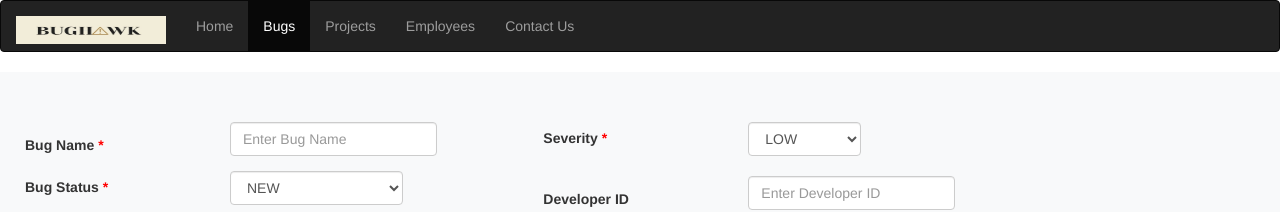
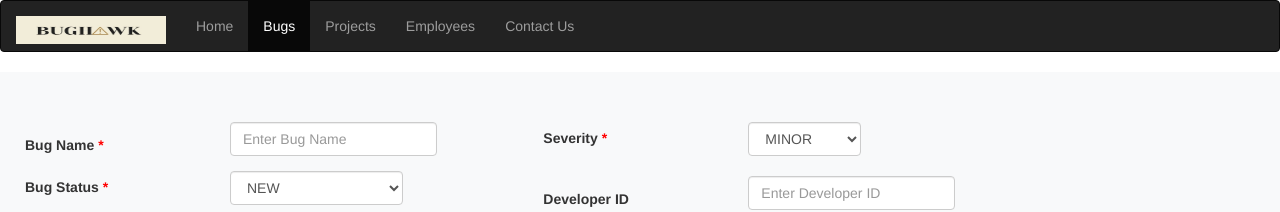
Before and after one commit to ibmkunalpawar/BTSAngular, an Angular app: page /update in a window 1280 px wide. Shown: the top 212 px of the page. Built offline with nearby package versions, Linux system fonts and the light colour scheme.

Commit message:
Update  bug with IgnoreCase

```diff
--- a/src/app/update-bug/update-bug.component.html
+++ b/src/app/update-bug/update-bug.component.html
@@ -68,7 +68,7 @@
               <label><b>Severity <span style="color:red">*</span></b></label>
 
               <select class="form-control" id='severity'>
-                  <option value='LOW'>LOW</option>
+
                   <option value='MINOR'>MINOR</option>
                   <option value='MAJOR'>MAJOR</option>
                   <option value='CRITICAL'>CRITICAL</option>
```
